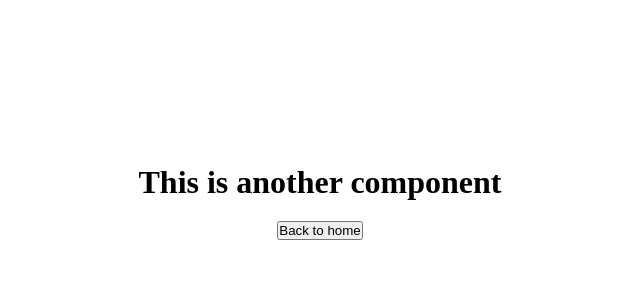
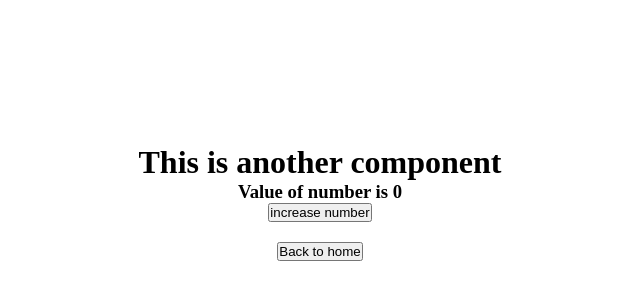
Before and after one commit to babulakterfsd/inside-react, a React (Create React App) app: page /another in a window 1280 px wide. Shown: the part 198-498 px from the top of the page, without its empty margins (320-960 px from the left). Built offline with nearby package versions, Linux system fonts and the light colour scheme.

Commit message:
react router dom added and routing implemented

```diff
--- a/src/Pages/Another.jsx
+++ b/src/Pages/Another.jsx
@@ -1,7 +1,9 @@
 import React from 'react';
 import { Link } from 'react-router-dom';
+import useAuth from '../Hooks/useAuth';
 
 function Another() {
+    const { number, handleNumber } = useAuth();
     return (
         <div
             style={{
@@ -12,10 +14,21 @@ function Another() {
                 flexDirection: 'column',
             }}
         >
-            <div>
-                <h1 style={{ marginBottom: '20px' }}>This is another component</h1>
+            <div
+                style={{
+                    display: 'flex',
+                    justifyContent: 'center',
+                    alignItems: 'center',
+                    flexDirection: 'column',
+                }}
+            >
+                <h1>This is another component</h1>
+                <h3>Value of number is {number} </h3>
+                <button type="button" onClick={handleNumber}>
+                    increase number
+                </button>
             </div>
-            <div>
+            <div style={{ marginTop: '20px' }}>
                 <Link to="/">
                     <button type="button">Back to home</button>
                 </Link>
```
